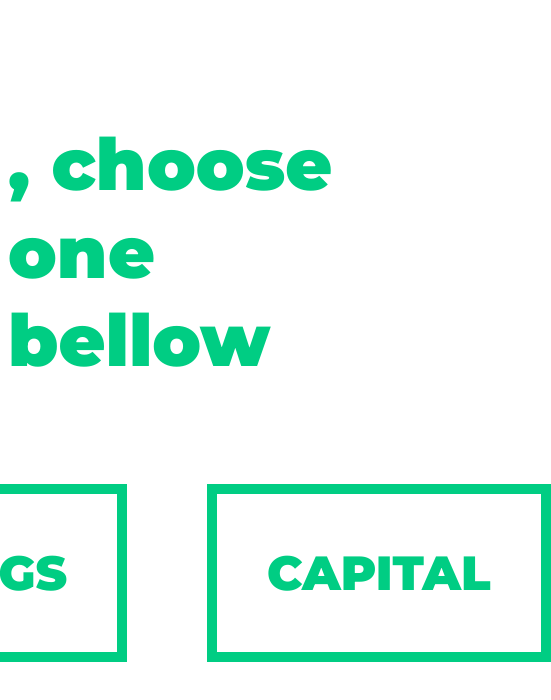
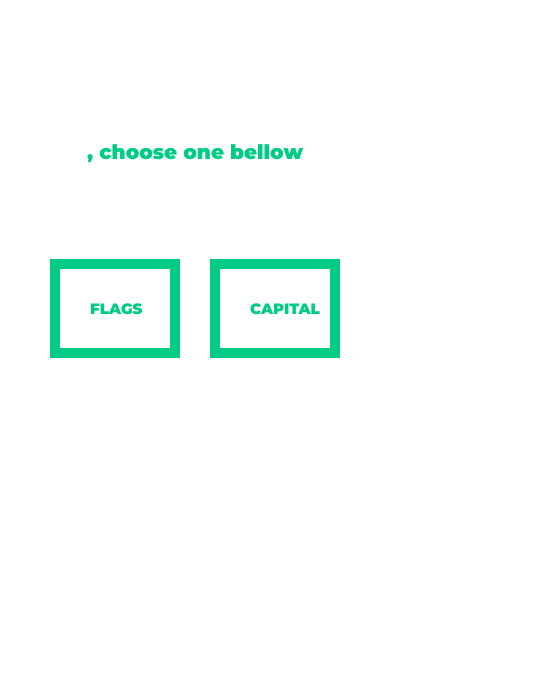
Before and after one commit to fcbento/countries-quiz, an Angular app: page /option in a window 390 px wide. Shown: the top 700 px of the page, 551 px wide, since content can reach past the window. Built offline with nearby package versions, Linux system fonts and the light colour scheme.

Commit message:
#TASK-008 - Media query

```diff
--- a/src/app/option/option.component.scss
+++ b/src/app/option/option.component.scss
@@ -20,3 +20,19 @@ article{
 #title{
     margin-top: 60px;
 }
+
+@media only screen and (max-width: 600px) {
+    h1{
+        font-size: 20px;
+        margin-bottom: 80px;
+        margin-top: 80px;
+    }
+
+    article {
+        margin: 15px;
+        font-size: 15px;
+        width: 50px;
+        padding: 30px;
+    }
+
+};
--- a/src/styles.scss
+++ b/src/styles.scss
@@ -41,4 +41,21 @@ input {
     &::placeholder {
         font-size: 1.8rem;
     }
+
 }
+
+@media only screen and (max-width: 600px) {
+
+    h1{
+        font-size: 30px;
+        text-align: center;
+    }
+    input{
+        width: 250px;
+        font-size: 30px;;
+
+        &::placeholder {
+            font-size: 1rem;
+        }
+    }
+};
```
